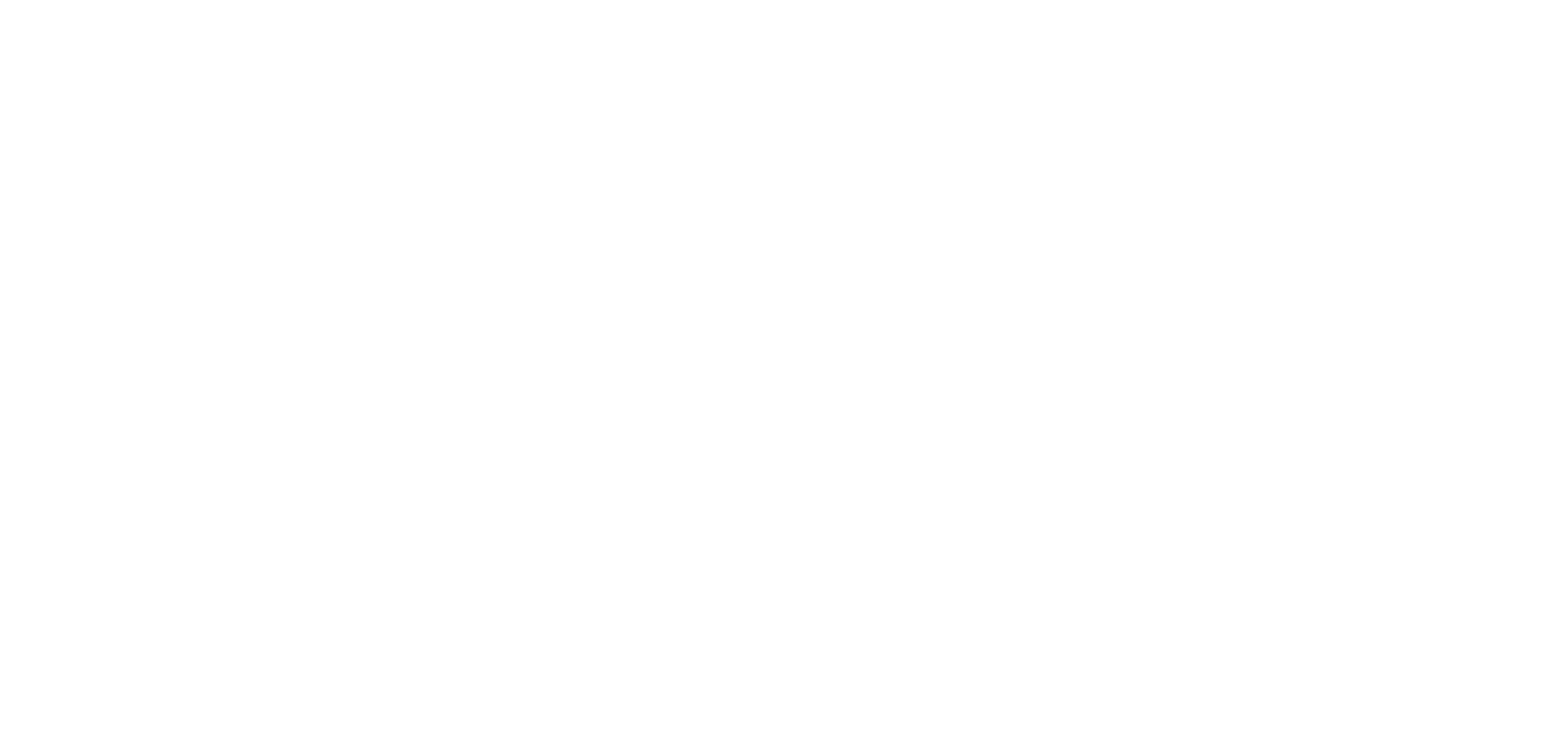
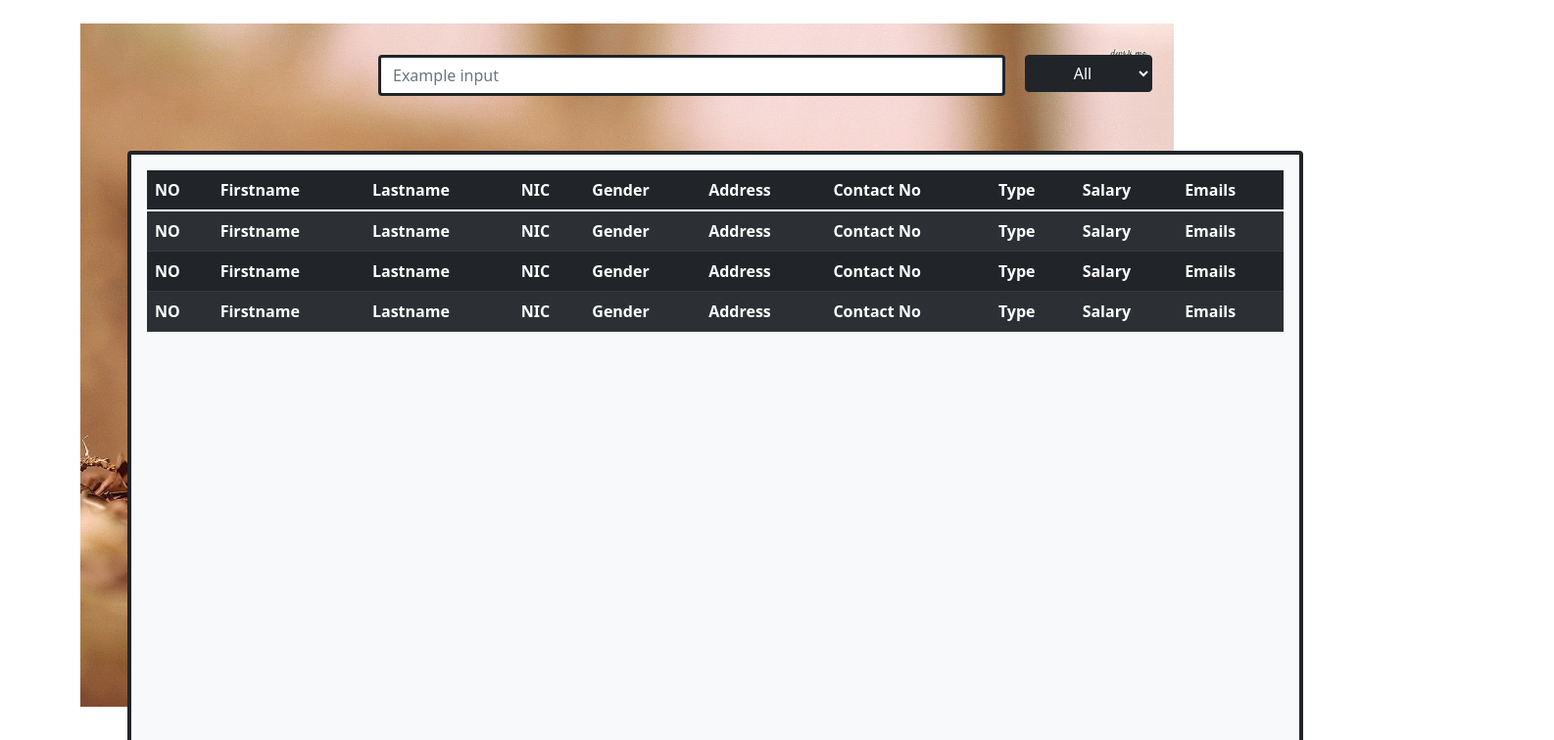
Before and after one commit to FarzanFrost/Flash, a React (Create React App) app in the folder flash-front-end/: page /ManagerViewEmployeeDetails in a window 1280 px wide. Before the commit this address had no page. Shown: the top 756 px of the page at 98% size, 1586 px wide, since content can reach past the window. Built offline with nearby package versions, Linux system fonts and the light colour scheme.

Commit message:
In here I add a table viewing all details about employees

```diff
--- a/flash-front-end/src/App.js
+++ b/flash-front-end/src/App.js
@@ -20,6 +20,7 @@
 import AdminViewEmployeeDetailspage from "./AdminViewEmployeeDetailspage";
 import SelectImageContextProviderInterface from "./SelectImageContextProviderInterface";
 import EventReviewsCustomerContextProviderInterface from "./EventReviewsCustomerContextProviderInterface";
+import ManagerViewEmployeeDetails from "./ManagerViewEmployeeDetails";
 
 
 function App() {
@@ -63,6 +64,7 @@
               <Route exact path="/EditEmployee" element={ <EditEmployee/> } />
               <Route exact path="/Gallery" element={ <SelectImageContextProviderInterface/> } />
               <Route exact path="/EventReviews" element={ <EventReviewsCustomerContextProviderInterface/> } />
+              <Route exact path="/ManagerViewEmployeeDetails" element={ <ManagerViewEmployeeDetails/> } />
 
 
           </Routes>
--- /dev/null
+++ b/flash-front-end/src/ManagerViewEmployeeDetails.js
@@ -0,0 +1,129 @@
+import  React from 'react'
+import 'bootstrap';
+import 'bootstrap/dist/css/bootstrap.css';
+import loginPhoto from "./Images/backgroudphoto.jpg";
+
+
+const ManagerViewEmployeeDetails = () => {
+
+
+    return (
+        <div className='container mt-4 '>
+            <div className='bg-image'   >
+                <img className="h-auto w-100" src={ loginPhoto } alt="Camera"/>
+
+                <div  style={ { position : "absolute" , top : 0 } }>
+
+
+                    <div className=" row ">
+                        <div className="col-md-6 mt-5">
+                            <div className="position-relative mx-5 m-2 " style={{ width: '40rem',left:'16rem'}}>
+                                <input type="text" className="form-control border-3 border-dark" id="formGroupExampleInput" placeholder="Example input"></input>
+                            </div>
+                        </div>
+
+
+                        <div className="col-md-6 mt-5" >
+
+                            <div className="dropdown position-relative mx-5 m-2" style={{ left:'16rem'}}>
+
+                                <select class="btn btn-dark dropdown-toggle" type="button" id="Filter"
+                                        data-bs-toggle="dropdown">
+                                    <option value="All">All</option>
+                                    <option value="Firstname">Firstname</option>
+                                    <option value="Lastname">Lastname</option>
+                                    <option value="NIC">NIC</option>
+                                    <option value="Gender">Gender</option>
+                                    <option value="Address">Address</option>
+                                    <option value="Contact No">Contact No</option>
+                                    <option value="Type">Type</option>
+                                    <option value="Salary">Salary</option>
+                                    <option value="Emails">Emails</option>
+
+                                </select>
+                            </div>
+
+                        </div>
+
+                    </div>
+
+
+                    <div className="card bg-light border-dark border-4 mt-5 mx-5" style={{width: '75rem',height:'40rem'}}>
+                        <div className="card-body ">
+                            <div className="table-responsive ">
+                                <table className="table table-dark table-striped align-middle"
+                                >
+                                    <thead>
+                                    <tr>
+                                        <th scope="col">NO</th>
+                                        <th scope="col">Firstname</th>
+                                        <th scope="col">Lastname</th>
+                                        <th scope="col">NIC</th>
+                                        <th scope="col">Gender</th>
+                                        <th scope="col">Address</th>
+                                        <th scope="col">Contact No</th>
+                                        <th scope="col">Type</th>
+                                        <th scope="col">Salary</th>
+                                        <th scope="col">Emails</th>
+
+
+                                    </tr>
+                                    </thead>
+                                    <tbody>
+                                    <tr>
+                                        <th scope="col">NO</th>
+                                        <th scope="col">Firstname</th>
+                                        <th scope="col">Lastname</th>
+                                        <th scope="col">NIC</th>
+                                        <th scope="col">Gender</th>
+                                        <th scope="col">Address</th>
+                                        <th scope="col">Contact No</th>
+                                        <th scope="col">Type</th>
+                                        <th scope="col">Salary</th>
+                                        <th scope="col">Emails</th>
+
+                                    </tr>
+                                    <tr>
+                                        <th scope="col">NO</th>
+                                        <th scope="col">Firstname</th>
+                                        <th scope="col">Lastname</th>
+                                        <th scope="col">NIC</th>
+                                        <th scope="col">Gender</th>
+                                        <th scope="col">Address</th>
+                                        <th scope="col">Contact No</th>
+                                        <th scope="col">Type</th>
+                                        <th scope="col">Salary</th>
+                                        <th scope="col">Emails</th>
+
+                                    </tr>
+                                    <tr>
+                                        <th scope="col">NO</th>
+                                        <th scope="col">Firstname</th>
+                                        <th scope="col">Lastname</th>
+                                        <th scope="col">NIC</th>
+                                        <th scope="col">Gender</th>
+                                        <th scope="col">Address</th>
+                                        <th scope="col">Contact No</th>
+                                        <th scope="col">Type</th>
+                                        <th scope="col">Salary</th>
+                                        <th scope="col">Emails</th>
+
+
+                                    </tr>
+                                    </tbody>
+                                </table>
+                            </div>
+
+                        </div>
+                    </div>
+                </div>
+            </div>
+        </div>
+
+
+
+    )
+
+}
+
+export default ManagerViewEmployeeDetails
```
